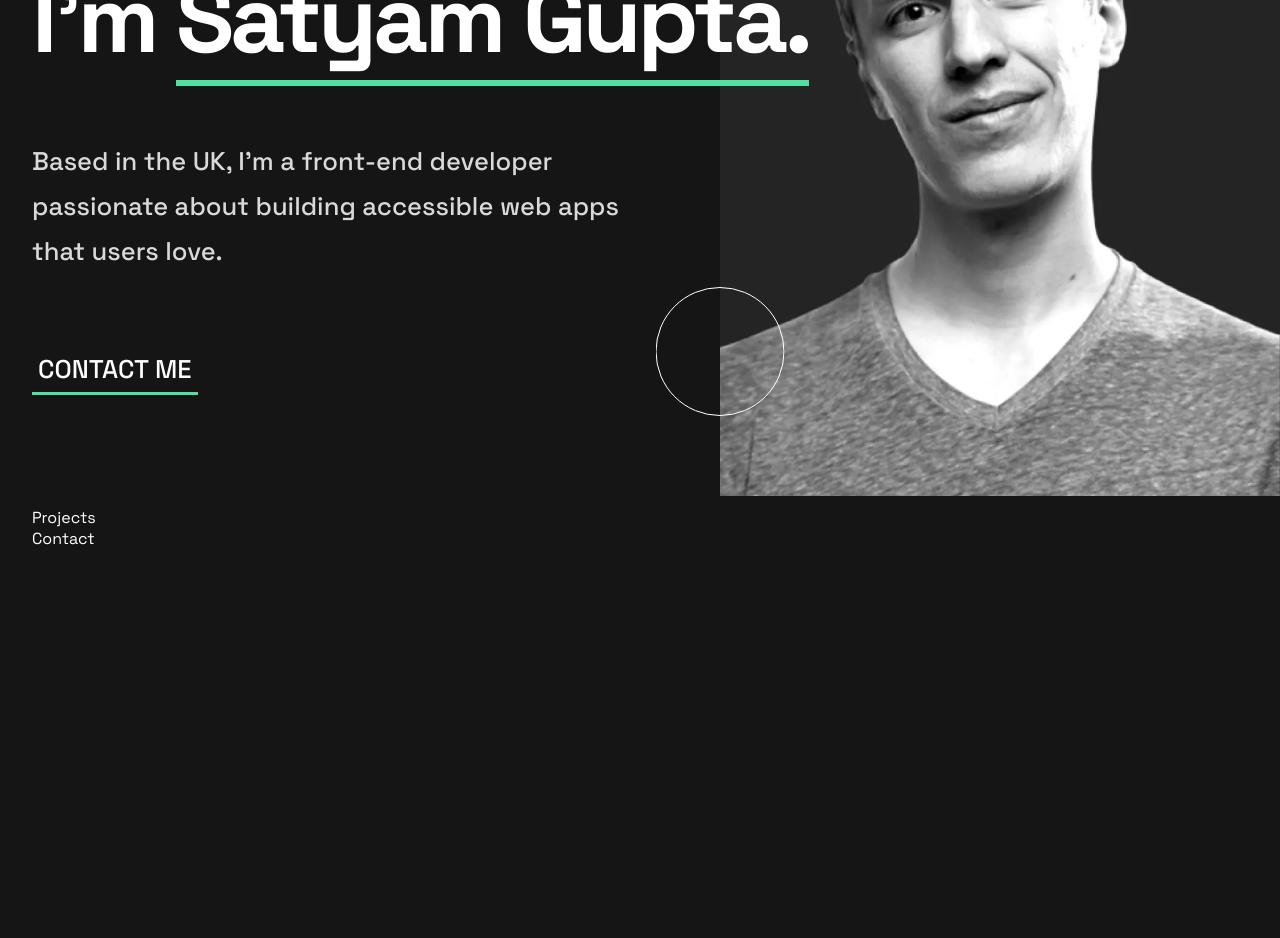
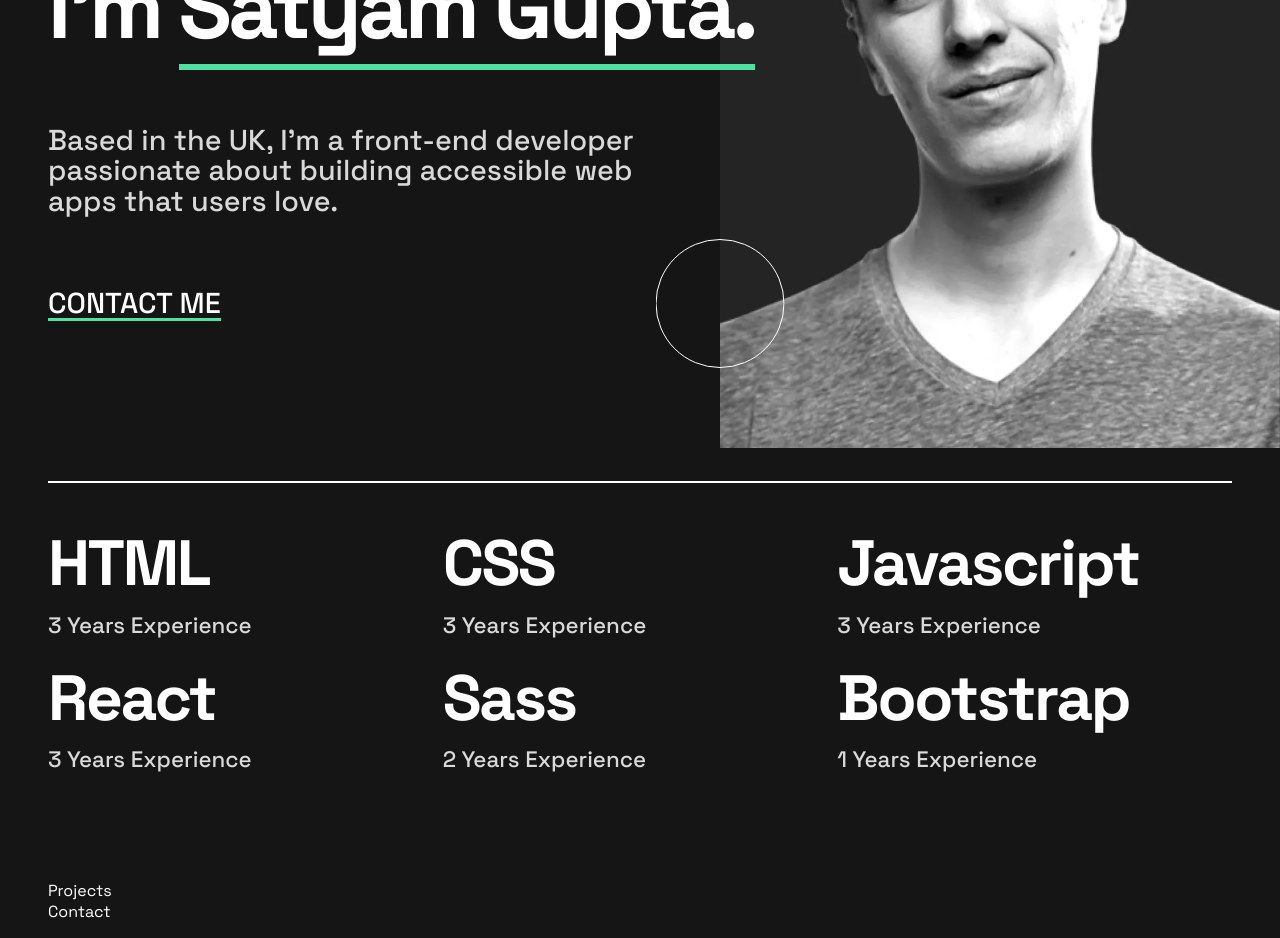
Before and after one commit to satyam-guptaa/portfolio-app, a React (Vite) app: page / in a window 1280 px wide. Shown: the part 320-1258 px from the top of the page. Before the commit the page ends 885 px from the top, so only its background shows below. Built offline with nearby package versions, Linux system fonts and the light colour scheme.

Commit message:
addition of skills section
addition of skills section

```diff
--- a/src/App.scss
+++ b/src/App.scss
@@ -2,5 +2,5 @@
 	max-width: 1280px;
 	position: relative;
 	margin: 0 auto;
-	padding: 1rem 2rem;
+	padding: 1rem 3rem;
 }
--- /dev/null
+++ b/src/components/aboutSection/Skills.jsx
@@ -0,0 +1,23 @@
+import React from 'react';
+import skills from '../../utilities/skillsData';
+import { EXP_TEXT } from '../../utilities/appConstants';
+
+const Skills = () => {
+	return (
+		<section className='about-skills'>
+			{skills.map((item) => {
+				return (
+					<article key={item.skill}>
+						<h3>{item.skill}</h3>
+						<p>
+							{`${item.exp}
+							${EXP_TEXT}`}
+						</p>
+					</article>
+				);
+			})}
+		</section>
+	);
+};
+
+export default Skills;
--- a/src/components/aboutSection/about.scss
+++ b/src/components/aboutSection/about.scss
@@ -19,17 +19,20 @@
 
 	&-body {
 		margin-top: 8rem;
+
 		&-greet {
-			width: 70rem;
-			@include fontXL;
+			width: 60rem;
 			margin-bottom: 4.5rem;
+			h1,
 			p {
-				text-wrap: nowrap;
+				@include fontXL;
 			}
+
 			span {
 				border-bottom: 0.4rem solid $appGreen;
 			}
 		}
+
 		&-intro {
 			@include fontS;
 			color: $appGreyLG;
@@ -41,9 +44,10 @@
 			border-bottom: 0.2rem solid $appGreen;
 		}
 	}
+
 	&-profile-image-container {
 		width: 35rem;
-		height: 51rem;
+		height: 48rem;
 		position: absolute;
 		top: 0;
 		right: 0;
@@ -62,10 +66,31 @@
 			transform: translateX(-50%);
 		}
 	}
+
 	&-top-ring-img-container {
 		position: absolute;
 		top: 8rem;
 		left: -10rem;
 		z-index: -1;
 	}
+
+	&-divider {
+		border: 0.1rem solid $appWhite;
+		margin-top: 10rem;
+		margin-bottom: 3rem;
+	}
+
+	&-skills {
+		display: grid;
+		grid-template-columns: repeat(3, 1fr);
+		row-gap: 2rem;
+		h3 {
+			@include fontL;
+			margin-bottom: 1.3rem;
+		}
+		p {
+			@include fontXS;
+			color: $appGreyLG;
+		}
+	}
 }
--- a/src/components/aboutSection/index.jsx
+++ b/src/components/aboutSection/index.jsx
@@ -1,4 +1,5 @@
 import React from 'react';
+import Skills from './Skills';
 import './about.scss';
 import {
 	CONTACT_ME_LINK,
@@ -6,7 +7,7 @@ import {
 	FIRST_NAME,
 	FULL_NAME,
 	INTRO,
-} from '../../constants';
+} from '../../utilities/appConstants';
 
 const About = () => {
 	return (
@@ -25,7 +26,7 @@ const About = () => {
 			</article>
 			<article className='about-body'>
 				<div className='about-body-greet'>
-					<p>{GREETING}</p>
+					<h1>{GREETING}</h1>
 					<p>
 						I'm <span>{FULL_NAME}.</span>
 					</p>
@@ -50,6 +51,8 @@ const About = () => {
 			<div className='about-top-ring-img-container'>
 				<img src='/assets/images/pattern-rings.svg' alt='rings' />
 			</div>
+			<div className='about-divider'></div>
+			<Skills />
 		</section>
 	);
 };
--- a/src/index.scss
+++ b/src/index.scss
@@ -48,6 +48,7 @@ input {
 
 button {
 	border: none;
+	padding: 0;
 	font-family: inherit;
 	background: none;
 	color: inherit;
--- a/src/stylesheet/main.scss
+++ b/src/stylesheet/main.scss
@@ -7,27 +7,33 @@ $appWhite: #fff;
 
 //typography
 @mixin fontXL {
-	font-size: 6rem;
-	line-height: 6rem;
+	font-size: 5.5rem;
+	line-height: 5.6rem;
 	font-weight: 700;
 	letter-spacing: -0.25rem;
 }
 
 @mixin fontL {
-	font-size: 4.8rem;
+	font-size: 4rem;
 	font-weight: 700;
-	line-height: 5.6rem;
+	line-height: 4.1rem;
 	letter-spacing: -0.15rem;
 }
 
 @mixin fontM {
-	font-size: 3.2rem;
+	font-size: 3rem;
 	font-weight: 700;
-	line-height: 3.2rem;
+	line-height: 3.1rem;
 }
 
 @mixin fontS {
-	font-size: 1.6rem;
+	font-size: 1.8rem;
 	font-weight: 500;
-	line-height: 2.8rem;
+	line-height: 1.9rem;
 }
+
+@mixin fontXS {
+	font-size: 1.4rem;
+	font-weight: 500;
+	line-height: 1rem;
+}
--- a/src/constants/index.js
+++ b/src/utilities/appConstants.js
@@ -4,3 +4,4 @@ export const GREETING = `Nice to meet you!`;
 export const INTRO =
 	'Based in the UK, I’m a front-end developer passionate about building accessible web apps that users love.';
 export const CONTACT_ME_LINK = 'CONTACT ME';
+export const EXP_TEXT = 'Years Experience';
--- /dev/null
+++ b/src/utilities/skillsData.js
@@ -0,0 +1,10 @@
+const skills = [
+	{ skill: 'HTML', exp: 3 },
+	{ skill: 'CSS', exp: 3 },
+	{ skill: 'Javascript', exp: 3 },
+	{ skill: 'React', exp: 3 },
+	{ skill: 'Sass', exp: 2 },
+	{ skill: 'Bootstrap', exp: 1 },
+];
+
+export default skills;
```
